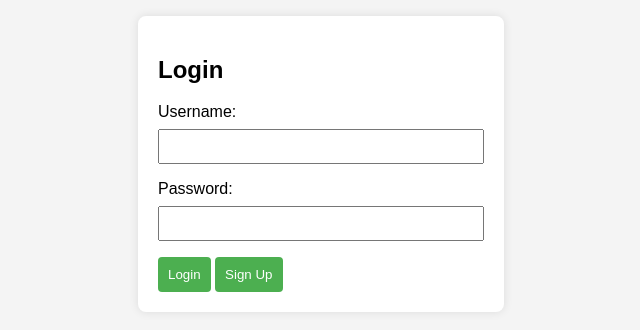
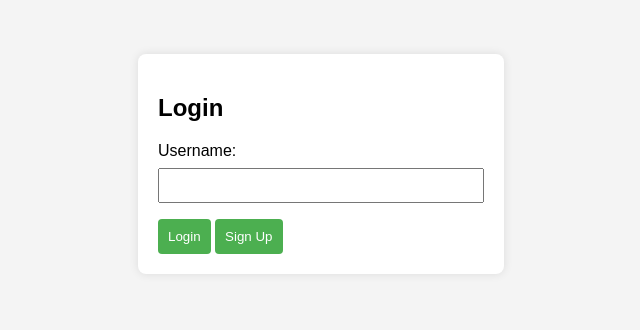
Before and after one commit to rashwanth/WebDevelopment, a plain HTML site: page Supply_Chain_Management/ClientSide/index.html in a window 1280 px wide. Shown: the part 236-566 px from the top of the page, without its empty margins (319-959 px from the left). Drawn offline with Linux system fonts and the light colour scheme.

Commit message:
Removed password from UI

```diff
--- a/Supply_Chain_Management/ClientSide/index.html
+++ b/Supply_Chain_Management/ClientSide/index.html
@@ -9,18 +9,12 @@
 <body>
     <div class="login-container">
         <h2>Login</h2>
-        <form action="#" method="post" id="loginForm">
-            <label for="username">Username:</label>
-            <input type="text" id="username" name="username" required>
+        <label for="username">Username:</label>
+        <input type="text" id="username" name="username" required>
 
-            <label for="password">Password:</label>
-            <input type="password" id="password" name="password" required>
+        <button type="submit" onclick="login()">Login</button>
 
-            <button type="submit" onclick="login()">Login</button>
-
-            <!-- Add the Sign Up button here -->
-            <button type="button" onclick="redirectToSignUp()">Sign Up</button>
-        </form>
+        <button type="button" onclick="redirectToSignUp()">Sign Up</button>
     </div>
     <script src="index.js"></script>
 </body>
```
